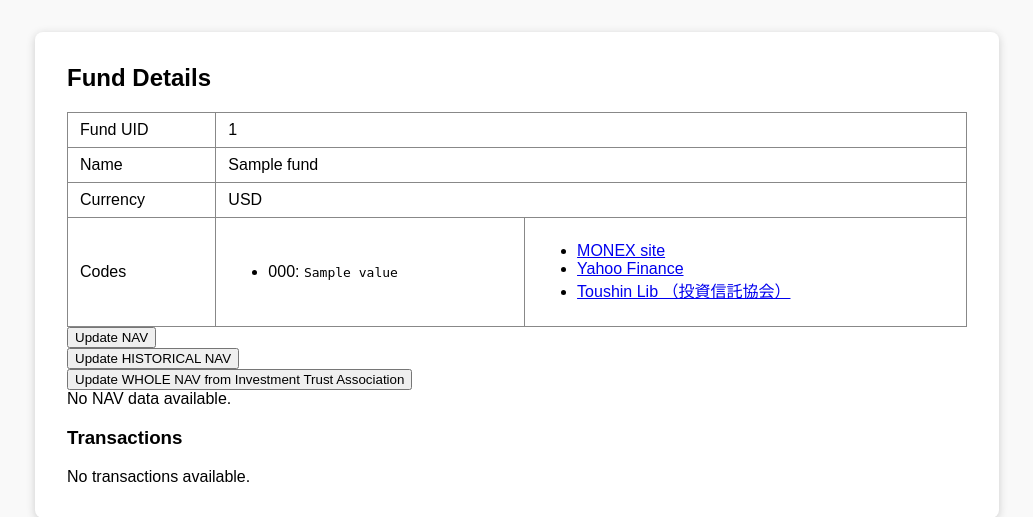
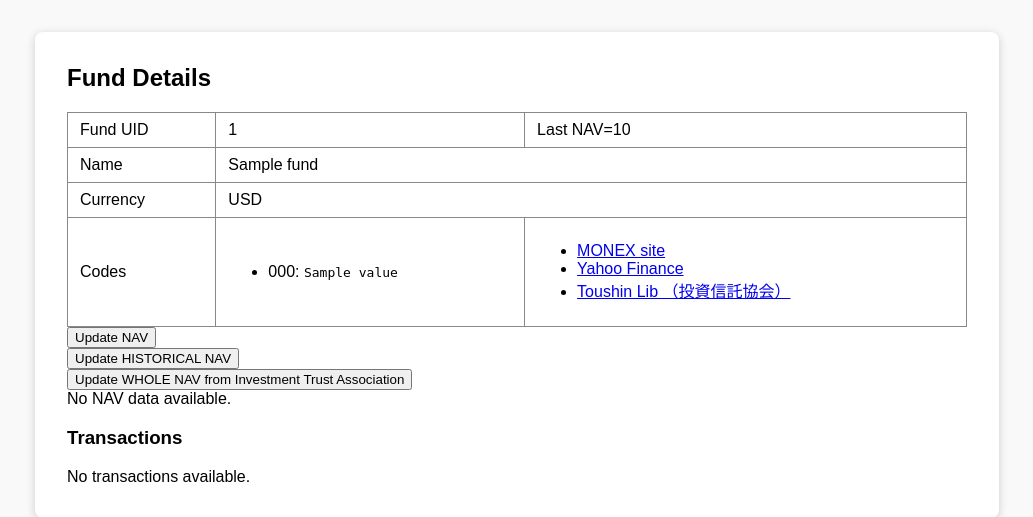
Before and after one commit to AlanFromJapan/FundManagerCompanion, a Flask app: template templates/fund_detail.html in a window 1280 px wide. Shown: the part 108-625 px from the top of the page, without its empty margins (123-1156 px from the left). Run offline with Flask 3, Linux system fonts and the light colour scheme; the template is opened without the code that fills it: most values are stand-ins (such as "Sample title", 1, 10 or a date in 2020); some libraries are stand-ins or nearby versions.

Commit message:
Show latest nav,  get 300 but show 100 only (need 300 for stats coming next)

```diff
--- a/templates/fund_detail.html
+++ b/templates/fund_detail.html
@@ -7,7 +7,8 @@
 <table>
     <tr>
         <td>Fund UID</td>
-        <td colspan="2">{{ fund.fund_id }}</td>
+        <td>{{ fund.fund_id }}</td>
+        <td>Last NAV={{ "{:,.0f}".format(fund.nav_sorted[0][1]) if fund.nav_sorted else "n/a" }}</td>
     </tr>
     <tr>
         <td>Name</td>
@@ -55,7 +56,7 @@
 
 
 {% if fund.nav %}
-    <h3>NAV Chart ({{chartData[2]}} latest)</h3>
+    <h3>NAV Chart ({{chartData[3]}} latest)</h3>
     <canvas id="myChart" ></canvas>
 
 <script>
@@ -97,7 +98,7 @@
 
     <!--   --------------------------------------------------------------------------- -->
 
-    <h3>Latest NAV</h3>
+    <h3>Latest {{chartData[3]}} NAV</h3>
     <table>
         <tr>
             <th>Date</th>
@@ -105,7 +106,7 @@
             <th>NAV Diff (Value)</th>
             <th>NAV Diff (%)</th>
         </tr>
-        {% for ni in range(0, fund.nav_sorted|length) %}
+        {% for ni in range(0, fund.nav_sorted|length if fund.nav_sorted|length < chartData[3] else chartData[3]) %}
         <tr>
             <td>{{ fund.nav_sorted[ni][0][:10] }}</td>
             <td>{{ "{:,.0f}".format(fund.nav_sorted[ni][1]) }}</td>
```
Also changed, not shown: bp_fund_detail/fund_detail.py (+4 -3 lines).
